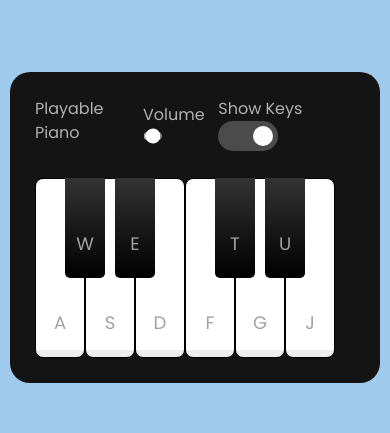
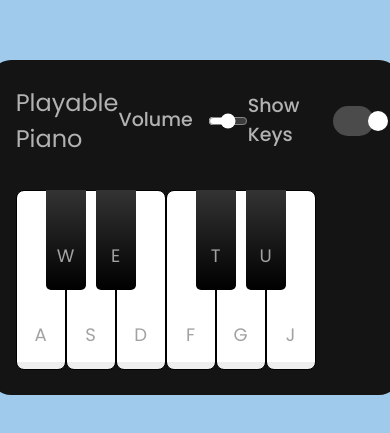
Before and after one commit to suzylawlor/SuzyLawlor_Portfolio, a Next.js app: page /Keyboard in a window 390 px wide. Shown: the part 195-628 px from the top of the page. Built offline with nearby package versions, Linux system fonts and the light colour scheme.

Commit message:
Add files via upload

```diff
--- a/src/styles/keyboard.css
+++ b/src/styles/keyboard.css
@@ -1,319 +1,239 @@
 @import url("https://fonts.googleapis.com/css2?family=Poppins:wght@400;500;600&display=swap");
 
+/* Remove margin space, apply padding to left and right, include padding in total element width*/
+/* Apply Poppins font and light blue background to container*/
+/* Make child elements flex items */
+/* Align horizontally and vertically center*/
+/* Occupy at least the full height of viewport */
 .keyboard-container {
-  /* Setting the margin to 0 */
   margin: 0;
-  /* Setting the padding to 0 */
-  padding: 0;
-  /* Setting the box-sizing to border-box to include padding and border in the element's total width and height */
+  padding: 0 10px;
   box-sizing: border-box;
-  /* Setting the font family to "Poppins", sans-serif */
   font-family: "Poppins", sans-serif;
-  /* Setting the display to flex to create a flex container */
   display: flex;
-  /* Aligning the flex items vertically at the center */
   align-items: center;
-  /* Aligning the flex items horizontally at the center */
   justify-content: center;
-  /* Setting the minimum height of the container to 100 viewport height (100% of the viewport height) */
   min-height: 100vh;
-   /* Setting the padding to 0 horizontally and 10px vertically */
-  padding: 0 10px;
-   /* Setting the background color to rgb(159, 202, 236) */
   background: rgb(159, 202, 236);
 }
 
+/* Round the corners */
+/* Set width (25px) and height (40px), colour black to resemble piano appearance */
 .wrapper {
-  /* Setting the border radius of the element to 20 pixels */
   border-radius: 20px;
-   /* Setting the padding to 25 pixels at the top and bottom, and 40 pixels at the left and right */
   padding: 25px 40px;
-   /* Setting the background color to black */
   background: #141414;
 }
 
+/* text colour within header to be light gray */
+/* Set header to flex container, aligning flex items vertically center and even spaced horizontally */
 .wrapper header {
-  /* Setting the color of the text within the header to light gray */
   color: #b2b2b2;
-  /* Setting the display property to flex to create a flex container */
   display: flex;
-  /* Aligning the flex items vertically at the center */
   align-items: center;
-   /* Distributing the flex items evenly along the horizontal axis */
   justify-content: space-between;
 }
 
-.header {
-  /* Setting the font size to 1.5 rem */
+/* Set font size to 1.5 rem, and min-height to 0 to shrink in height as needed */
+/* 'Playable Piano' */
+.piano-text {
   font-size: 1.5rem;
-   /* Setting the minimum height to 0 */
   min-height: 0;
 }
 
-/* CSS rule for the class "column" within the header element */
-header .column {
-  /* Setting the display property to flex to create a flex container */
+/* Create a nested flex container */
+/* Align flex items vertically at the center */
+header .panel {
   display: flex;
-  /* Aligning the flex items vertically at the center */
   align-items: center;
 }
 
-/* CSS rule for the span elements within the class "column" within the header element */
-header .column span {
-  /* Setting the font weight to 500 */
+/* span flex items ('Volume' & 'Show Keys' text) */
+/* Set font weight to 500, size to 1.19rem and create small gap between text and slider/button */
+header .panel span {
   font-weight: 500;
-   /* Setting the right margin to 15 pixels */
   margin-right: 15px;
-   /* Setting the font size to 1.19 rem */
   font-size: 1.19rem;
 }
 
-/* CSS rule for the input elements within the class "volume-slider" */
+/* Remove outline (focus ring) */
+/* Set interactive control color to white */
 .volume-slider input {
-  /* Removing the outline (focus ring) from the input element */
   outline: none;
-  /* Setting the interactive control color of the input element to white */
   accent-color: #fff;
 }
 
-/* CSS rule for the input elements within the class "keys-checkbox" */
+/* Set width and height of toggle space*/
+/* Apply pointer to indicate interaction*/
+/* Position relative to "panel keys-checkbox" container */
+/* Remove the default styling, round the corners and set background colour to grey */
 .keys-checkbox input {
-  /* Setting the width of the input element to 60 pixels */
   width: 60px;
-  /* Setting the height of the input element to 30 pixels */
   height: 30px;
-  /* Setting the cursor to pointer, indicating it can be interacted with */
   cursor: pointer;
-  /* Setting the position property to relative */
   position: relative;
-  /* Setting the appearance property to none to remove the default styling */
   appearance: none;
-  /* Setting the border radius of the input element to 30 pixels */
   border-radius: 30px;
-  /* Setting the background color to #4b4b4b */
   background: #4b4b4b;
 }
 
-
-/* CSS rule for the pseudo-element ::before of the input elements within the class "keys-checkbox" */
+/* Styling for pseudo-element (toggle button) and in false showKeys state */
+/* Set width, height and colour of toggle button */
+/* No content needed */
+/* Positioning top edge of toggle button at the vertical center of toggle space */
+/* Also apply transform to translate center position (ensure reliable vertical centering)*/
+/* Set a small space between the button and the toggle edge */
+/* Set border radius of toggle button inherit from toggle button space */
+/* Set position to absolute, positioning it relative to "panel keys-checkbox" containing element */
+/* Add transition effect for nice flow */
 .keys-checkbox input::before {
-  /* Adding content to the pseudo-element (in this case, empty content) */
   content: "";
-  /* Setting the height of the pseudo-element to 20 pixels */
   height: 20px;
-  /* Setting the width of the pseudo-element to 20 pixels */
   width: 20px;
-  /* Positioning the top edge of the pseudo-element at the vertical center of its containing element */
   top: 50%;
-  /* Positioning the left edge of the pseudo-element 5 pixels from the left edge of its containing element */
   left: 5px;
-  /* Setting the border radius of the pseudo-element to inherit from its containing element */
   border-radius: inherit;
-  /* Setting the position of the pseudo-element to absolute, positioning it relative to its containing element */
   position: absolute;
-  /* Setting the background color of the pseudo-element to #8c8c8c */
   background: #8c8c8c;
-  /* Translating the pseudo-element vertically upward by 50% of its own height */
   transform: translateY(-50%);
-  /* Adding a transition effect to all properties of the pseudo-element with a duration of 0.3 seconds and an easing function of ease */
   transition: all 0.3s ease;
 }
 
-
-/* CSS rule for the pseudo-element ::before of the checked input elements within the class "keys-checkbox" */
+/* Styling for pseudo-element (toggle button) and in true showKeys state */
+/* Move to the right of the toggle space */
+/* Change colour to white */
 .keys-checkbox input:checked::before {
-  /* Positioning the left edge of the pseudo-element 35 pixels from the left edge of its containing element */
   left: 35px;
-  /* Changing the background color of the pseudo-element to #fff (white) */
   background: #fff;
 }
 
-/* CSS rule for the class "piano-keys" */
+/* Container for the piano keys */
+/* Make a flex container, making flex items (key) horizontal */
+/* Create space top of the container */
 .piano-keys {
-  /* Setting the display property to flex to create a flex container */
   display: flex;
-  /* Setting the top margin of the flex container to 40 pixels */
   margin-top: 40px;
 }
 
-/* CSS rule for the elements with the class "key" within the "piano-keys" class */
+/* Note: key class name applied through mapping function */
+/* Set pointer, indicating interaction */
+/* Prevent text from being selectable by user */
+/* Remove bullet point from the ul item */
+/* Transform text to uppercase, and set to light grey colour */
+/* Set child elements to be positioned relative to position*/
 .piano-keys .key {
-  /* Setting the cursor to pointer, indicating it can be interacted with */
   cursor: pointer;
-  /* Preventing the text from being selectable by the user */
   user-select: none;
-  /* Removing the bullet point from the list item */
   list-style: none;
-  /* Setting the color of the text to #a2a2a2 */
   color: #a2a2a2;
-  /* Setting the position property to relative */
   position: relative;
-  /* Transforming the text to uppercase */
   text-transform: uppercase;
 }
 
-
-/* CSS rule for elements with class "black" within the "piano-keys" class */
+/* Set the black keys width and height to display narrower and shorter than white keys */
+/* Set z-index to 1, stack over white keys */
+/* right and left margins set to negative values to overlap adjacent elements */
+/* Create rounded bottom corners */
+/* Grey to black gradient colour */
 .piano-keys .black {
-  /* Setting the width of the element to 44 pixels */
   width: 44px;
-  /* Setting the height of the element to 140 pixels */
   height: 140px;
-  /* Setting the z-index property to 2 to control the stacking order of elements */
-  z-index: 2;
-  /* Setting the margins of the element to create spacing around it */
+  z-index: 1;
   margin: 0 -22px 0 -22px;
-  /* Setting the border-radius property to create rounded corners */
   border-radius: 0 0 5px 5px;
-  /* Setting the background color using a linear gradient */
   background: linear-gradient(#333, #000);
 }
 
-/* CSS rule for elements with class "black" and class "active" within the "piano-keys" class */
+/* When black keys pressed: add slight inner shadow top right, transform to top yellow, bottom orange gradient */
 .piano-keys .black.active {
-  /* Adding a box shadow to create a shadow effect on the element */
   box-shadow: inset -5px 5px 20px rgba(255, 255, 255, 0.1);
-  /* Changing the background color using a linear gradient */
   background: linear-gradient(to bottom, rgb(246, 202, 24), #e75a13);
 }
 
-/* CSS rule for elements with class "white" within the "piano-keys" class */
+/* Set the white keys width and height to display wider and longer than black keys */
+/* Create rounded bottom corners */
+/* White to grey gradient colour, thin black border */
 .piano-keys .white {
-  /* Setting the width of the element to 70 pixels */
   width: 70px;
-  /* Setting the height of the element to 230 pixels */
   height: 230px;
-  /* Setting the border-radius property to create rounded corners */
   border-radius: 8px;
-  /* Setting a border around the element */
   border: 1px solid #000;
-  /* Setting the background color using a linear gradient */
   background: linear-gradient(#fff 96%, #eee 4%);
 }
 
-
-/* CSS rule for elements with class "white" and class "active" within the "piano-keys" class */
+/* When white keys pressed: add slight inner shadow top right, transform to top light pink, bottom dark pink gradient */
 .piano-keys .white.active {
-  /* Adding a box shadow to create a shadow effect on the element */
   box-shadow: inset -5px 5px 20px rgba(0, 0, 0, 0.2);
-  /* Changing the background color using a linear gradient */
   background: linear-gradient(to bottom, #faa6ff 0%, #f20089 100%);
 }
 
-/* CSS rule for elements within the "piano-keys" class that are <span> elements */
+/* Key values rendered from renderedKeys function */
+/* Position relative to .wrapper container */
+/* Whole element to be considered, letters placed slightly off from bottom of key and centered */
 .piano-keys span {
-  /* Setting the position of the element to absolute */
   position: absolute;
-  /* Positioning the element 20 pixels from the bottom */
   bottom: 20px;
-  /* Setting the width of the element to 100% */
   width: 100%;
-  /* Setting the font size of the element to 1.13rem */
   font-size: 1.13rem;
-  /* Aligning the text within the element to the center */
   text-align: center;
 }
 
-/* CSS rule for elements with class "key" within the "piano-keys" class that also have the class "hide" */
+/* 'hide' key letters when showKeys false */
 .piano-keys .key.hide span {
-  /* Setting the display property of the <span> elements within the matching elements to none */
   display: none;
 }
 
-
-/* CSS rule for elements with class "white" and class "active" within the "piano-keys" class */
-.piano-keys .white.active {
-  /* Adding a box shadow to create a shadow effect on the element */
-  box-shadow: inset -5px 5px 20px rgba(0, 0, 0, 0.2);
-  /* Changing the background color using a linear gradient */
-  background: linear-gradient(to bottom, #faa6ff 0%, #f20089 100%);
-}
-
-/* CSS rule for elements within the "piano-keys" class that are <span> elements */
-.piano-keys span {
-  /* Setting the position of the element to absolute */
-  position: absolute;
-  /* Positioning the element 20 pixels from the bottom */
-  bottom: 20px;
-  /* Setting the width of the element to 100% */
-  width: 100%;
-  /* Setting the font size of the element to 1.13rem */
-  font-size: 1.13rem;
-  /* Aligning the text within the element to the center */
-  text-align: center;
-}
-
-/* CSS rule for elements with class "key" within the "piano-keys" class that also have the class "hide" */
-.piano-keys .key.hide span {
-  /* Setting the display property of the <span> elements within the matching elements to none */
-  display: none;
-}
-
-/* Media query for screens with a maximum width of 815px */
+/* Media query for large smartphones, tablets (portrait) and small laptops */
+/* Reduce .wrapper right/left padding to 25px (25px on all sides) */
+/* Stack .header elements vertically */
+/* Reduce margin bottom slighly on text and buttons */
+/* Reduce width of volume slider */
+/* Reduce .piano-keys margin top to 20px (from 40px) */
+/* Remove 9th and 10th key (removes right block of 5 for cleaner look) */
+/* Reduce black keys height (140px => 100px), width (44px => 40px), margin (0 -22px 0 -22px => 0 -20px 0 -20px)*/
+/* Reduce white keys height (230px => 180px), width (70px => 60px) */
 @media screen and (max-width: 815px) {
-  /* CSS rule for the elements with class "wrapper" within the media query */
   .wrapper {
-    /* Adjusting the padding of the elements to 25 pixels */
     padding: 25px;
   }
-  /* CSS rule for the elements with class "header" within the media query */
   .header {
-    /* Changing the flex direction of the elements to column */
     flex-direction: column;
   }
-  /* CSS rule for the elements with tag name "h2" and class "column" within the media query */
-  header :where(h2, .column) {
-    /* Adjusting the margin bottom of the elements to 13 pixels */
+  header :where(h2, .panel) {
     margin-bottom: 13px;
   }
-  /* CSS rule for the input elements within the "volume-slider" class within the media query */
   .volume-slider input {
-    /* Adjusting the maximum width of the input elements to 20 pixels */
-    max-width: 20px;
+    max-width: 40px;
   }
-  /* CSS rule for the elements with class "piano-keys" within the media query */
   .piano-keys {
-    /* Adjusting the top margin of the elements to 20 pixels */
     margin-top: 20px;
   }
-  /* CSS rule for specific child elements within the "piano-keys" class within the media query */
   .piano-keys .key:where(:nth-child(9), :nth-child(10)) {
-    /* Setting the display property of the matching elements to none */
     display: none;
   }
-  /* CSS rule for the elements with class "black" within the "piano-keys" class within the media query */
   .piano-keys .black {
-    /* Adjusting the height of the elements to 100 pixels */
     height: 100px;
-    /* Adjusting the width of the elements to 40 pixels */
     width: 40px;
-    /* Adjusting the margins of the elements to create spacing around them */
     margin: 0 -20px 0 -20px;
   }
-
-  /* CSS rule for elements with class "white" within the "piano-keys" class */
   .piano-keys .white {
-    /* Adjusting the height of the elements to 180 pixels */
     height: 180px;
-     /* Adjusting the width of the elements to 60 pixels */
     width: 60px;
   }
 }
 
-/* Media query for screens with a maximum width of 615px */
+/* Media query for small/medium smartphones */
+/* Remove right block of 5 keys */
+/* Reduce white key width (70px => 50px) */
 @media screen and (max-width: 615px) {
-  /* CSS rule for specific child elements within the "piano-keys" class within the media query */
   .piano-keys .key:nth-child(13),
   .piano-keys .key:nth-child(14),
   .piano-keys .key:nth-child(15),
   .piano-keys .key:nth-child(16),
   .piano-keys .key:nth-child(17) {
-    /* Setting the display property of the matching elements to none */
     display: none;
   }
-  /* CSS rule for the elements with class "white" within the "piano-keys" class within the media query */
   .piano-keys .white {
-    /* Adjusting the width of the elements to 50 pixels */
     width: 50px;
   }
 }
```
